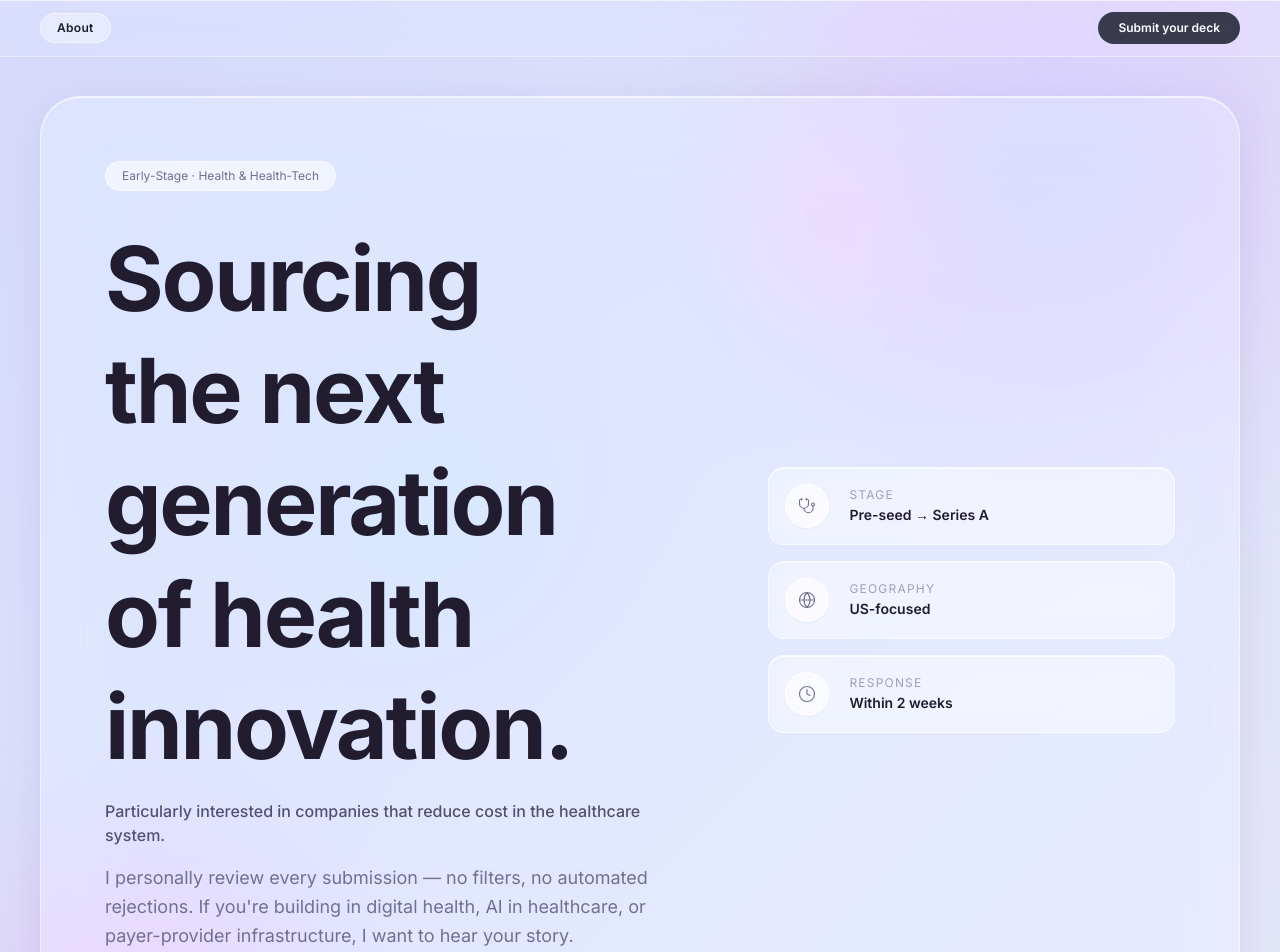
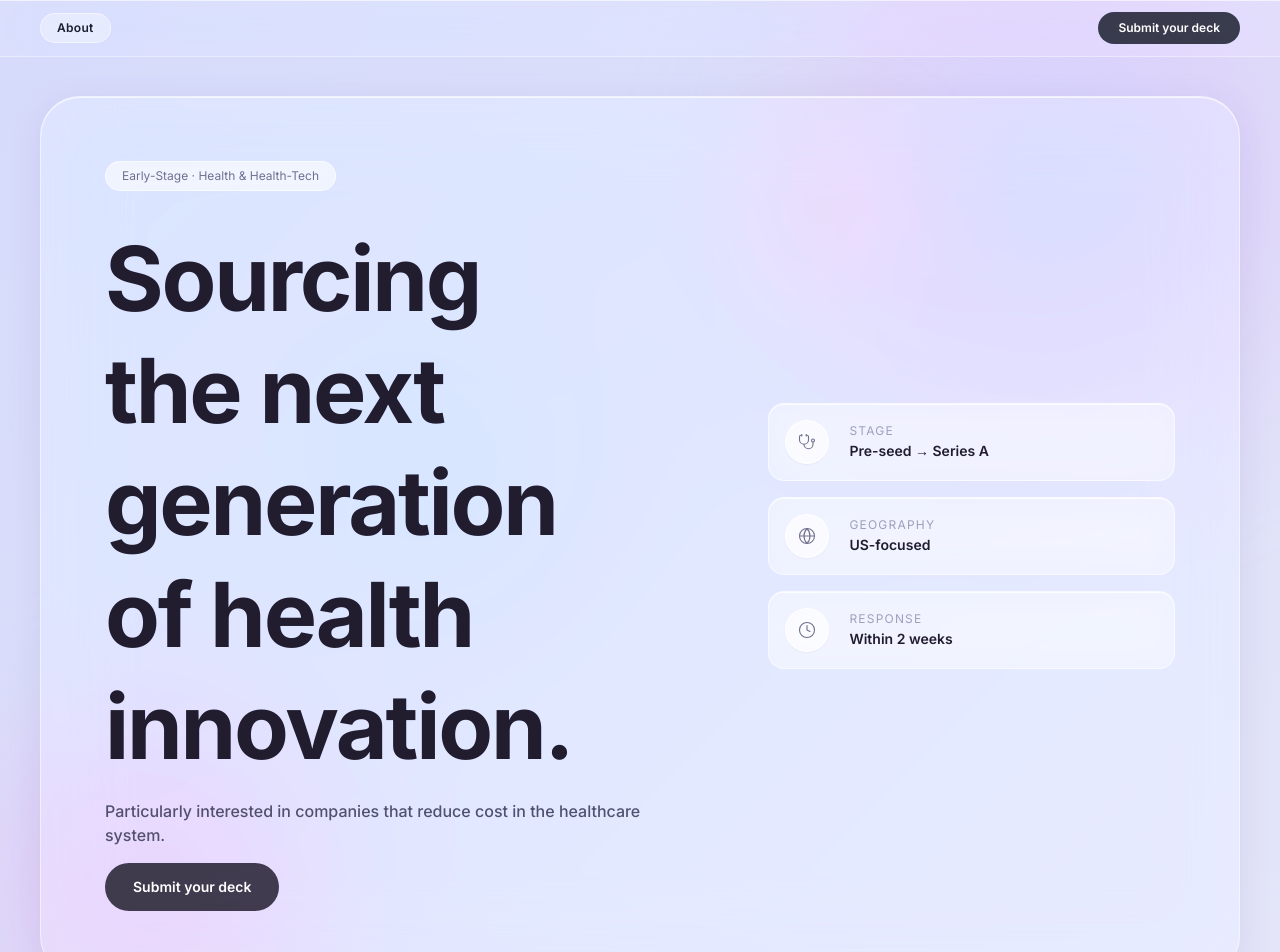
Before and after one commit to ndwumfuoh5-debug/sourcevc, a Next.js app: page / in a window 1280 px wide. Shown: the top 952 px of the page. Built offline with nearby package versions, Linux system fonts and the light colour scheme.

Commit message:
Chat changes

```diff
--- a/src/components/landing/HeroSection.tsx
+++ b/src/components/landing/HeroSection.tsx
@@ -134,14 +134,6 @@ export function HeroSection() {
                 Particularly interested in companies that reduce cost in the healthcare system.
               </p>
 
-              {/* Subtext */}
-              <p className="text-slate-500 text-lg leading-relaxed max-w-prose mb-10 text-pretty">
-                I personally review every submission — no filters, no automated
-                rejections. If you&apos;re building in digital health, AI in
-                healthcare, or payer-provider infrastructure, I want to hear your
-                story.
-              </p>
-
               {/* CTAs */}
               <div className="flex flex-wrap items-center gap-4">
                 <button
```
